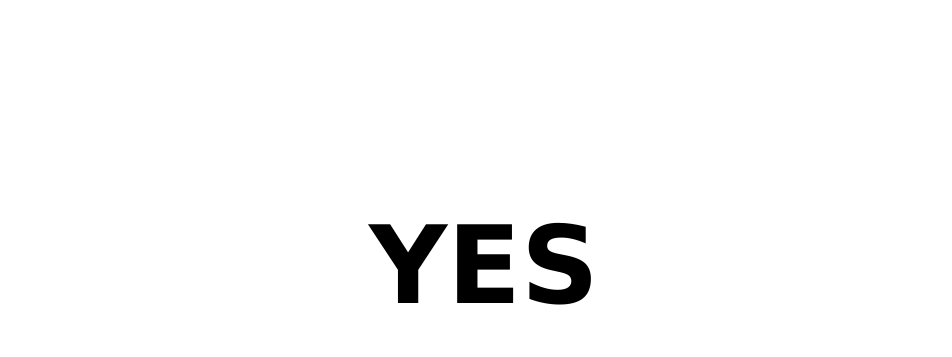
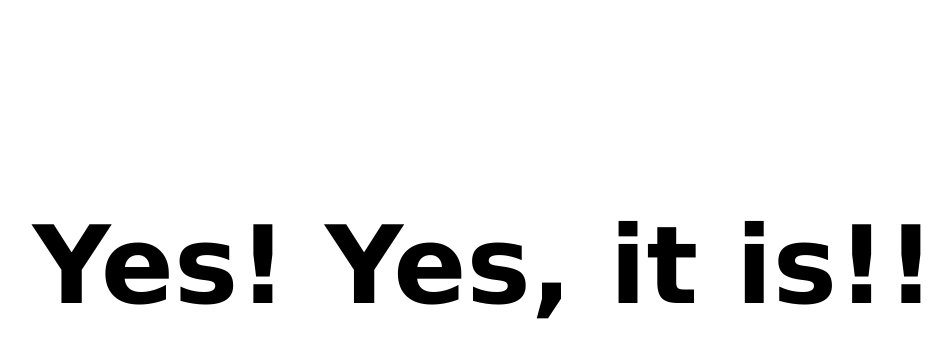
Before and after one commit to shageman/yes_site, a plain HTML site: page index.html in a window 1280 px wide. Shown: the part 5-362 px from the top of the page, without its empty margins (156-1108 px from the left). Drawn offline with Linux system fonts and the light colour scheme.

Commit message:
Update index.html

```diff
--- a/index.html
+++ b/index.html
@@ -7,6 +7,6 @@
     <title>Yes! Yes!!</title>
   </head>
   <body>
-    <div style="font-size: 108px; font-weight: bold; text-align: center; padding-top: 200px; font-family: Verdana, Helvetica, sans-serif">YES</div>
+    <div style="font-size: 108px; font-weight: bold; text-align: center; padding-top: 200px; font-family: Verdana, Helvetica, sans-serif">Yes! Yes, it is!!</div>
   </body>
 </html>
```
